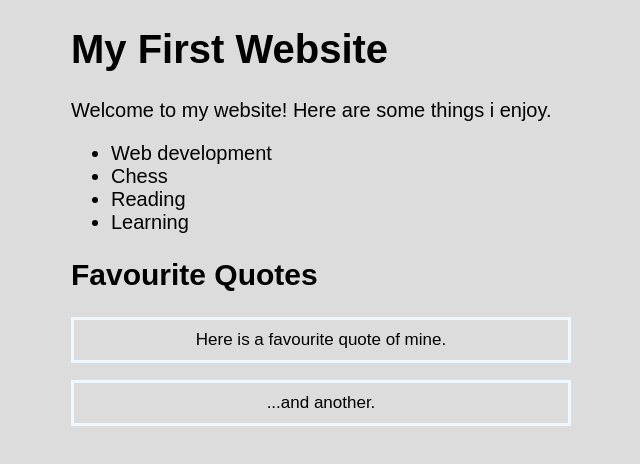
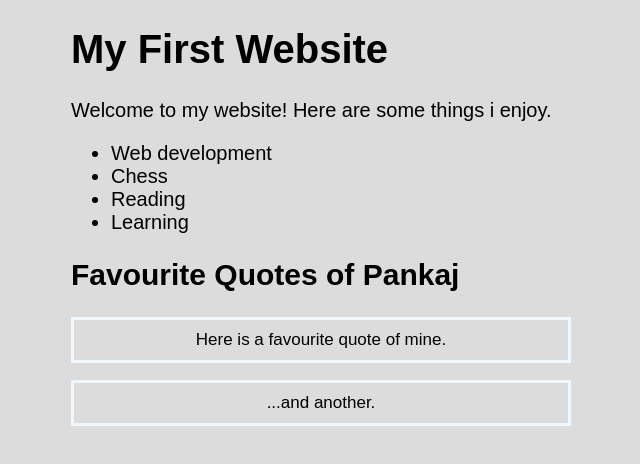
Before and after one commit to impku-ibm/ex1, a plain HTML site: page index.html in a window 1280 px wide. Shown: the whole page, without its empty margins (319-959 px from the left). Drawn offline with Linux system fonts and the light colour scheme.

Commit message:
Changes in fav sec

```diff
--- a/index.html
+++ b/index.html
@@ -15,7 +15,7 @@ Welcome to my website! Here are some things i enjoy.
  <li>Reading</li>
  <li>Learning</li>
 </ul>
-<h2>Favourite Quotes</h2>
+<h2>Favourite Quotes of Pankaj </h2>
 
     <p>Here is a favourite quote of mine.</p>
     <p>...and another.</p>
```
